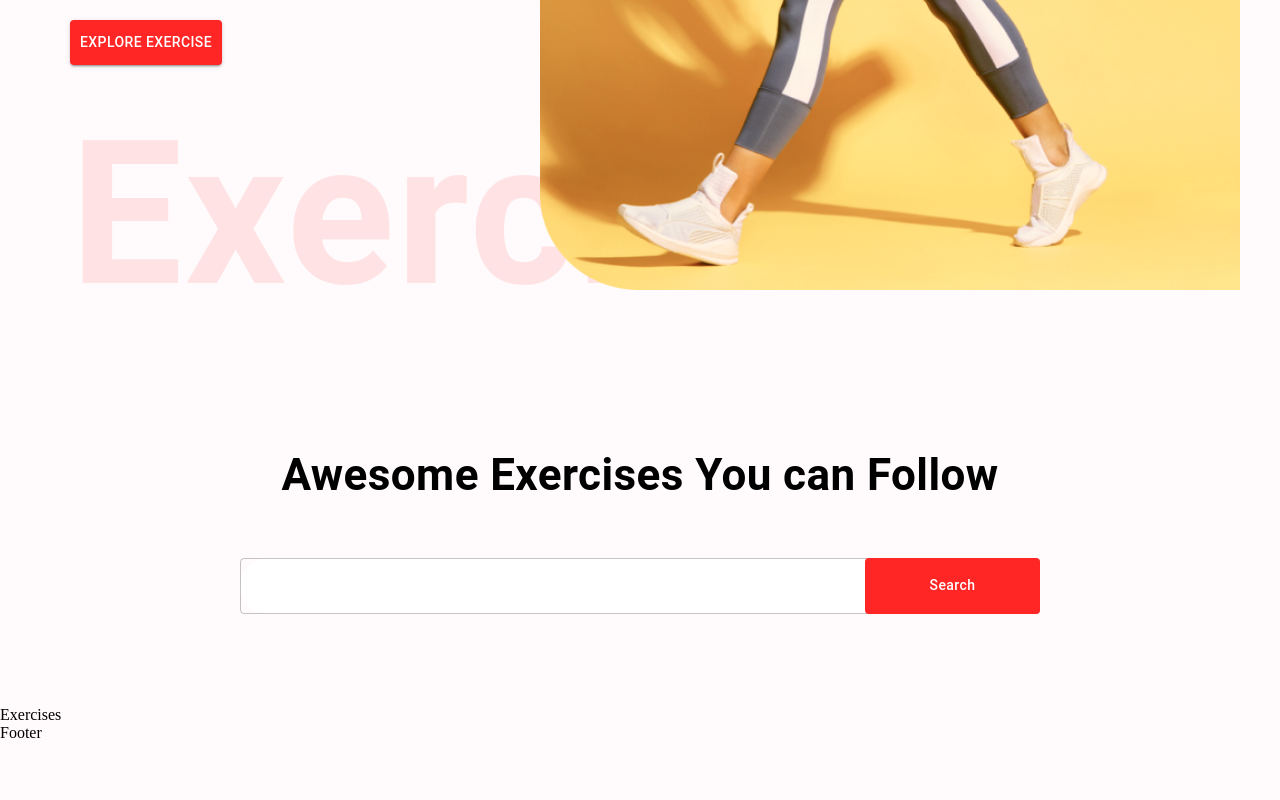
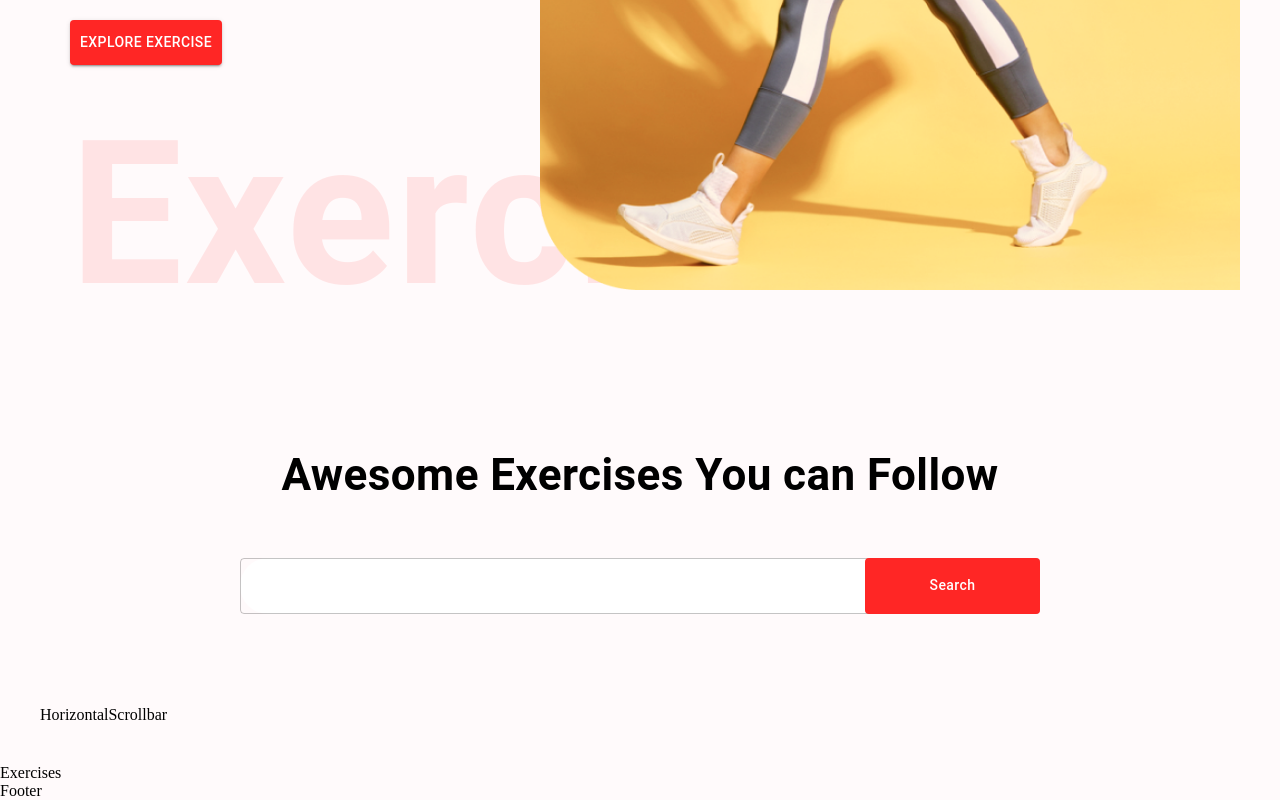
Before and after one commit to PuspitaGoswami/ExerciseXpert, a React (Create React App) app: page / in a window 1280 px wide. Shown: the part 586-1386 px from the top of the page. Before the commit the page ends 1328 px from the top, so only its background shows below. Built offline with nearby package versions, Linux system fonts and the light colour scheme; no server answers.

Commit message:
HorizontalScrollbar component added

```diff
--- /dev/null
+++ b/src/components/HorizontalScrollbar.js
@@ -0,0 +1,9 @@
+import React from 'react'
+
+const HorizontalScrollbar = () => {
+  return (
+    <div>HorizontalScrollbar</div>
+  )
+}
+
+export default HorizontalScrollbar
--- a/src/components/SearchExercises.js
+++ b/src/components/SearchExercises.js
@@ -2,6 +2,8 @@
 import { Stack, Typography, Box, Button, TextField } from '@mui/material';
 import React, { useEffect, useState } from 'react';
 import { exerciseOptions, fetchData } from '../utils/fetchData';
+import HorizontalScrollbar from './HorizontalScrollbar';
+
 
 const SearchExercises = () => {
 
@@ -47,6 +49,10 @@ const SearchExercises = () => {
           height='70px' value={search} onChange={(e) => { setSearch(e.target.value.toLowerCase()) }} placeHolder='Search Exercise' type='text' />
         <Button onClick={handleSearch} className='search-btn' sx={{ bgcolor: '#FF2625', color: '#fff', textTransform: 'none', width: { lg: '175px', xs: '80px' }, fontsize: { lg: '20px', xs: '14px' }, height: '56px', position: 'absolute', right: '0' }}>Search</Button>
       </Box>
+
+      <Box sx={{position:'relative', width:'100%', p:'20px' }}>
+          <HorizontalScrollbar data={bodyparts}/>
+      </Box>
     </Stack>
   )
 }
```
